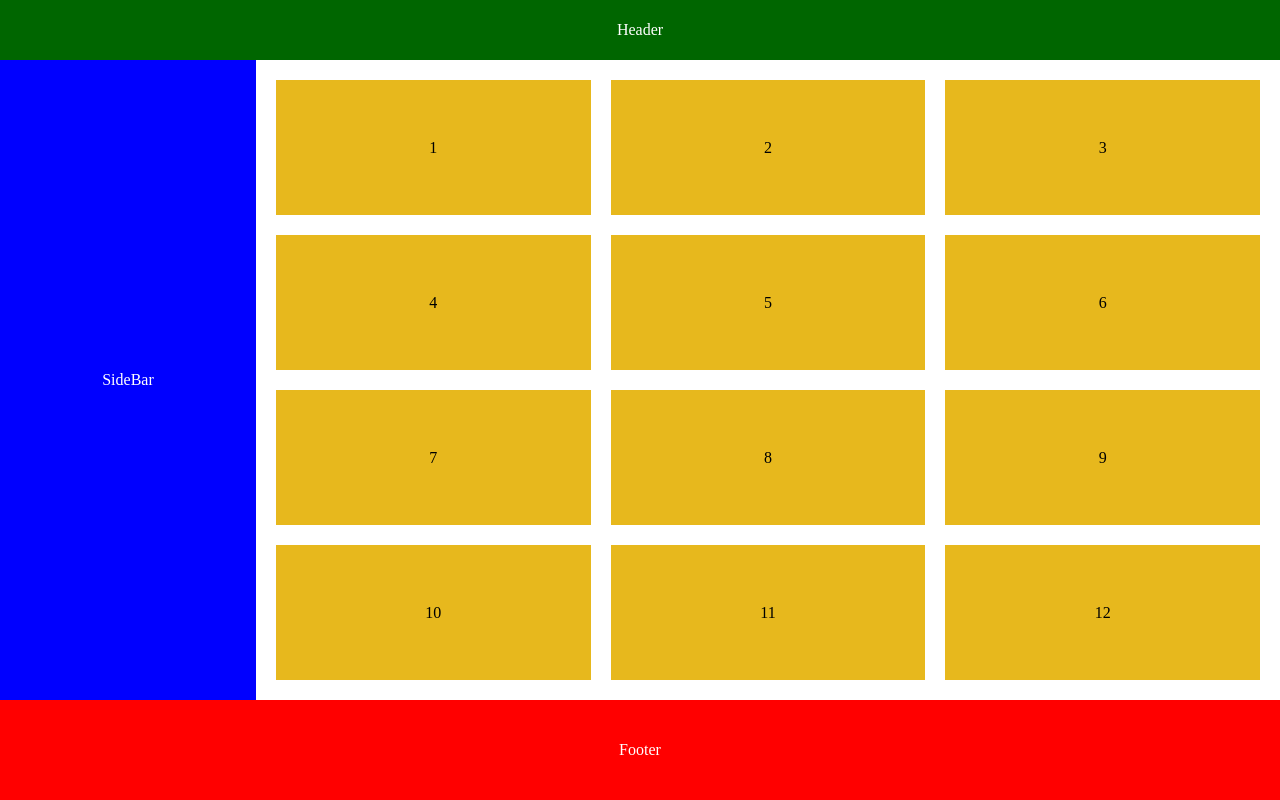
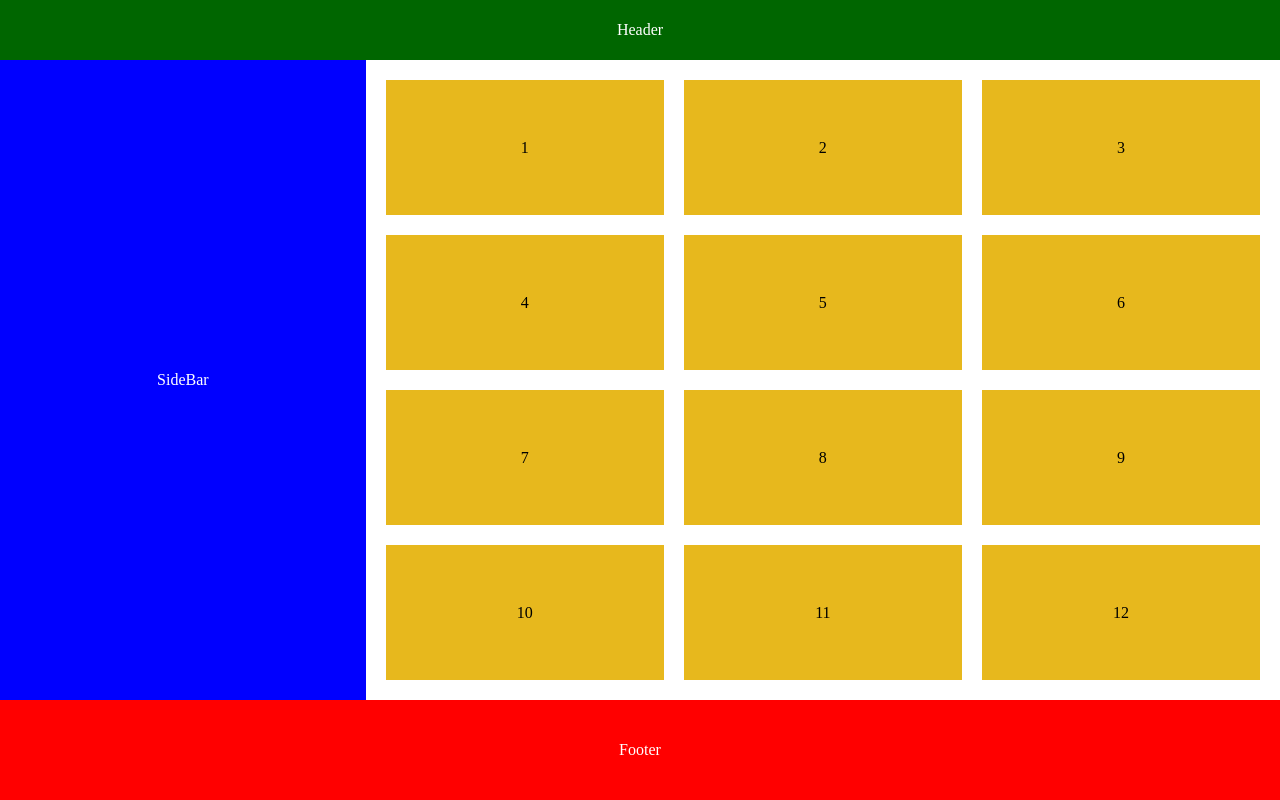
Before and after one commit to devjuwel792/grid-template, a plain HTML site: page index.html in a window 1280 px wide. Drawn offline with Linux system fonts and the light colour scheme.

Commit message:
chagne grid idea

```diff
--- a/index.html
+++ b/index.html
@@ -38,24 +38,27 @@
 
         .grid-container {
             display: grid;
-            grid-template-columns: repeat(5, 1fr);
+            grid-template-columns: repeat(7, 1fr);
             grid-template-rows: 60px auto 100px;
-            height: 100vh
+            height: 100vh;
+            grid-template-areas:
+                "h h h h h h h"
+                "s s c c c c c"
+                "f f f f f f f"
         }
 
         .header {
-            grid-column: 1/-1;
+            grid-area: h;
 
         }
 
         .sidebar {
-            grid-row: auto;
-            grid-column: 1/2;
+            grid-area: s;
         }
 
 
         .footer {
-            grid-column: 1/-1;
+            grid-area: f;
         }
 
         .contant-area {
@@ -64,6 +67,7 @@
             grid-template-columns: repeat(3, 1fr);
             gap: 20px;
             margin: 20px;
+            grid-area: c;
         }
 
         .contant-area .contant-item {
```
